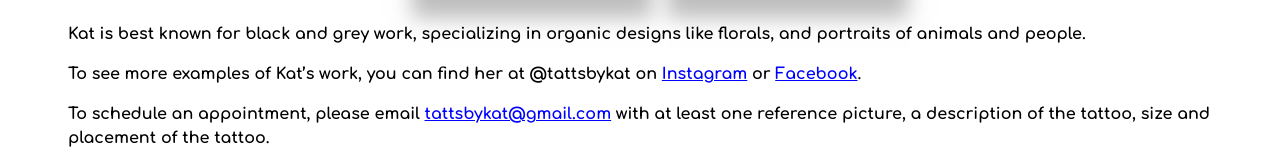
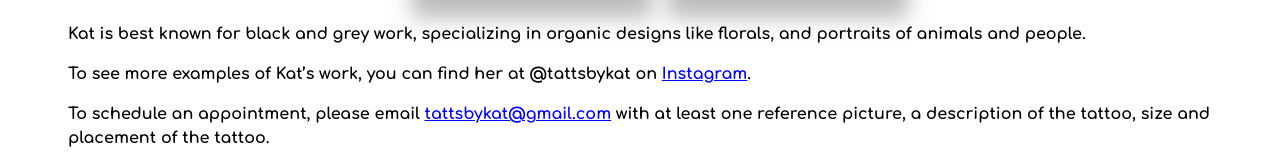
Before and after one commit to llamashock/kat-tattoo, a Next.js app: page / in a window 1280 px wide. Shown: the part 490-642 px from the top of the page. Built offline with nearby package versions, Linux system fonts and the light colour scheme; a web font is replaced by a local one.

Commit message:
Remove facebook link

```diff
--- a/src/pages/index.tsx
+++ b/src/pages/index.tsx
@@ -16,8 +16,6 @@
       <p className={styles.p}>
         {'To see more examples of Kat’s work, you can find her at @tattsbykat on '}
         <a href="https://www.instagram.com/tattsbykat/" className={styles.link}>Instagram</a>
-        {' or '}
-        <a href="https://www.facebook.com/tattsbykat/" className={styles.link}>Facebook</a>
         .
       </p>
       <p className={styles.p}>
```
